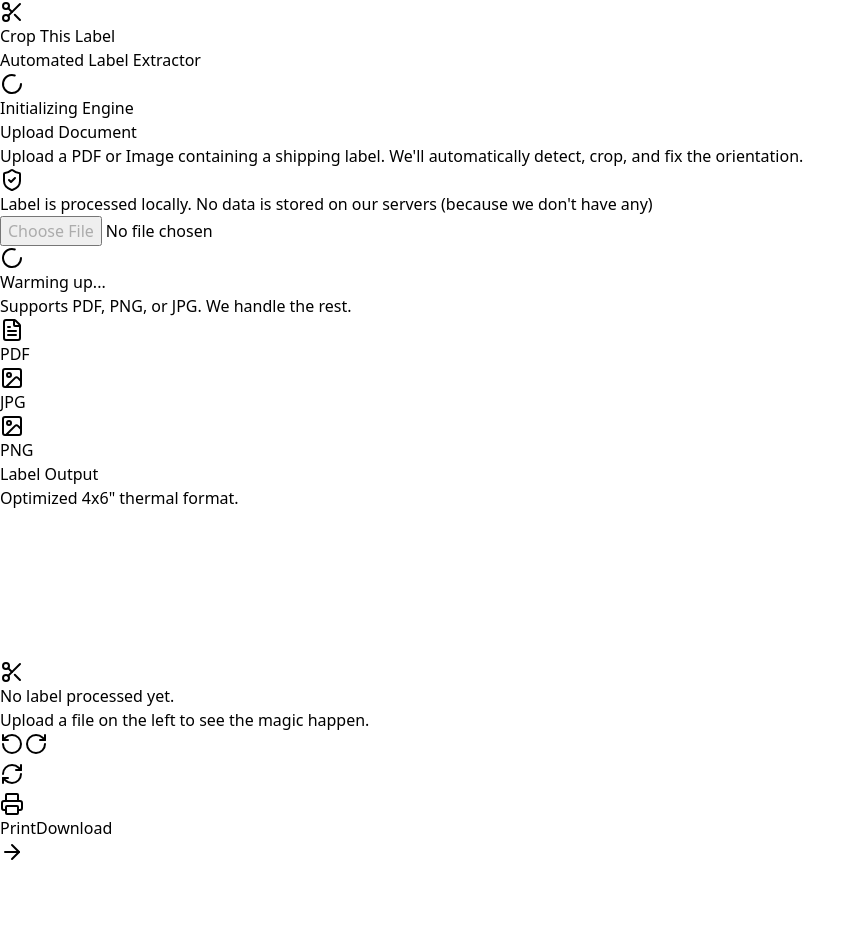
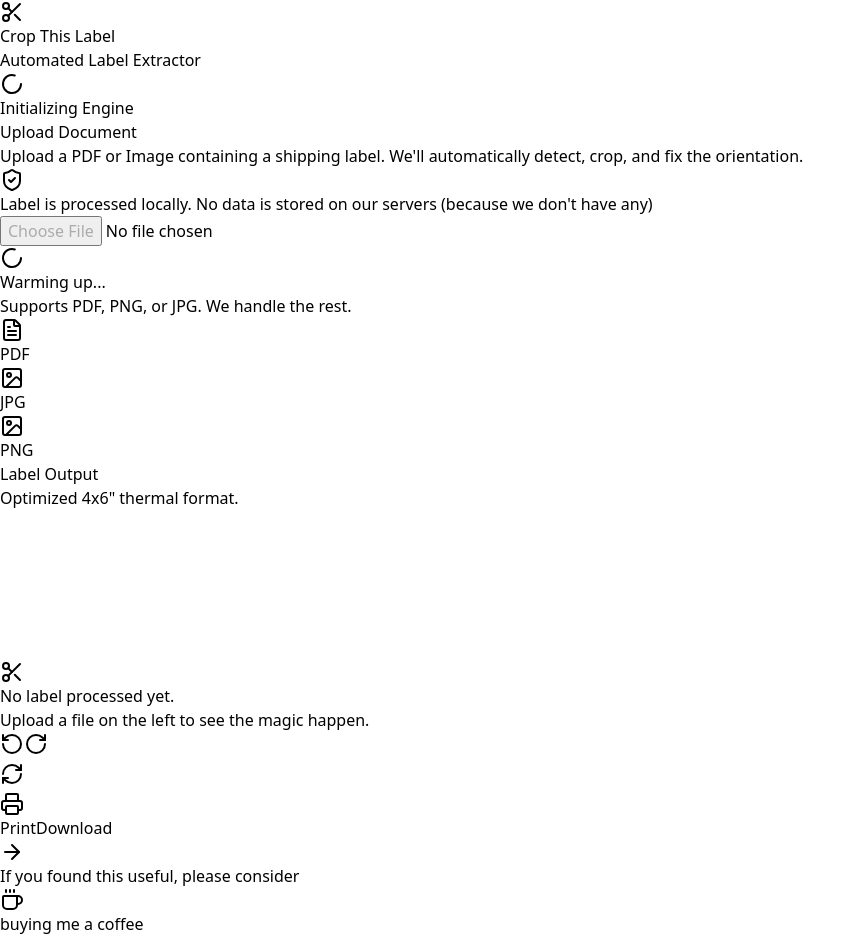
Before and after one commit to justr00t/crop-this-label, a React (Vite) app: page / in a window 1280 px wide. Shown: the whole page, without its empty margins (0-865 px from the left). Before the commit the page ends 864 px from the top, so only its background shows below. Built offline with nearby package versions, Linux system fonts and the light colour scheme.

Commit message:
Adding a donation link

```diff
--- a/src/App.jsx
+++ b/src/App.jsx
@@ -13,7 +13,8 @@ import {
   Printer,
   Image as ImageIcon,
   ArrowRight,
-  ShieldCheck
+  ShieldCheck,
+  Coffee
 } from 'lucide-react';
 
 function App() {
@@ -359,10 +360,10 @@ function App() {
 
   // --- UI Components ---
   return (
-    <div className="min-h-screen bg-slate-50 text-slate-900 font-sans selection:bg-indigo-100 selection:text-indigo-700">
+    <div className="min-h-screen bg-slate-50 text-slate-900 font-sans selection:bg-indigo-100 selection:text-indigo-700 flex flex-col">
 
       {/* Top Navigation Bar - FIXED: z-50 to stay on top */}
-      <nav className="bg-white border-b border-slate-200 sticky top-0 z-50">
+      <nav className="bg-white border-b border-slate-200 sticky top-0 z-50 flex-none">
         <div className="max-w-7xl mx-auto px-4 sm:px-6 lg:px-8 h-16 flex items-center justify-between">
           <div className="flex items-center gap-3">
             <div className="bg-indigo-600 p-2 rounded-lg text-white shadow-sm">
@@ -393,7 +394,7 @@ function App() {
       </nav>
 
       {/* Main Content Area */}
-      <main className="max-w-7xl mx-auto px-4 sm:px-6 lg:px-8 py-8 lg:py-12">
+      <main className="max-w-7xl mx-auto px-4 sm:px-6 lg:px-8 py-8 lg:py-12 flex-grow w-full">
         <div className="grid grid-cols-1 lg:grid-cols-12 gap-8 items-start">
 
           {/* LEFT COLUMN: Input Section */}
@@ -636,6 +637,22 @@ function App() {
           </div>
         </div>
       </main>
+
+      {/* Footer */}
+      <footer className="max-w-7xl mx-auto px-4 sm:px-6 lg:px-8 py-6 text-center w-full flex-none">
+        <p className="text-slate-500 text-sm flex items-center justify-center gap-1.5">
+          If you found this useful, please consider
+          <a
+            href="https://buymeacoffee.com/cropthislabel"
+            target="_blank"
+            rel="noopener noreferrer"
+            className="inline-flex items-center gap-1.5 text-indigo-600 font-medium hover:text-indigo-700 hover:underline transition-colors"
+          >
+            <Coffee className="w-4 h-4" />
+            buying me a coffee
+          </a>
+        </p>
+      </footer>
     </div>
   );
 };
```
